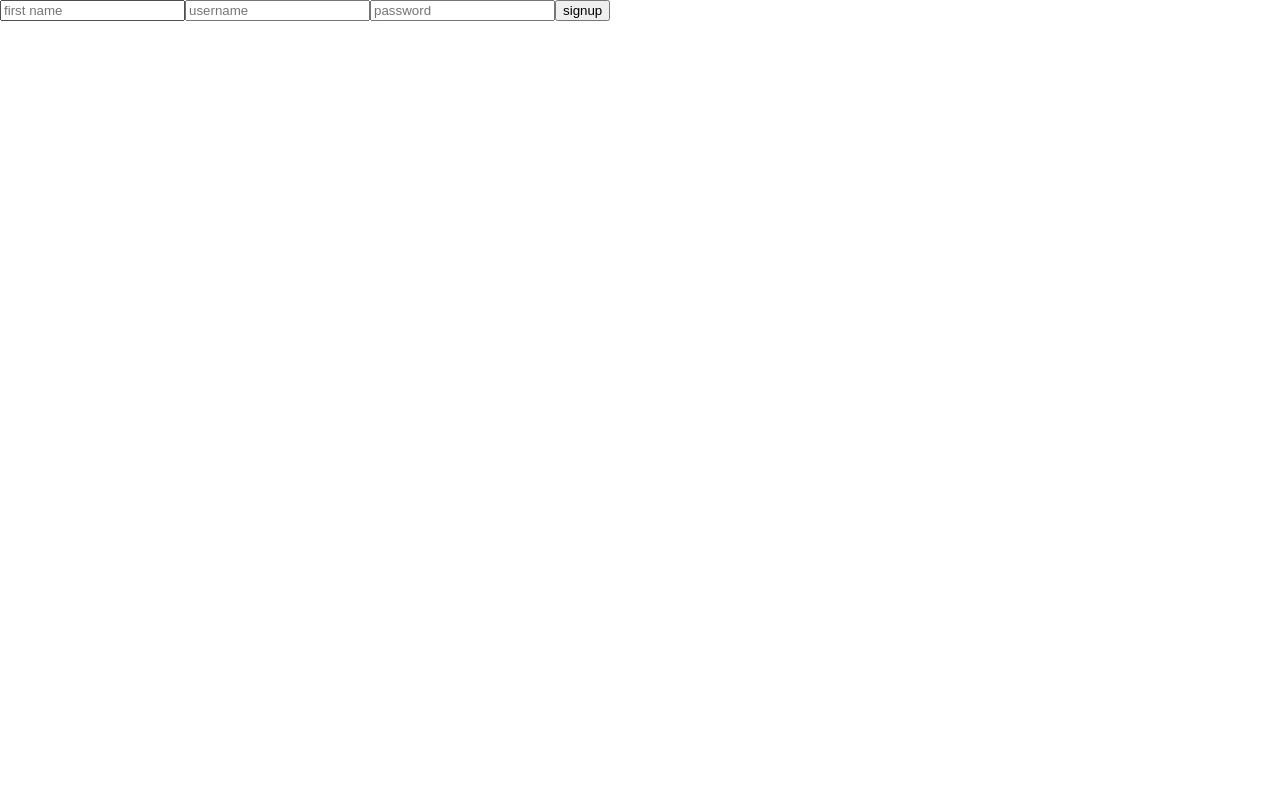
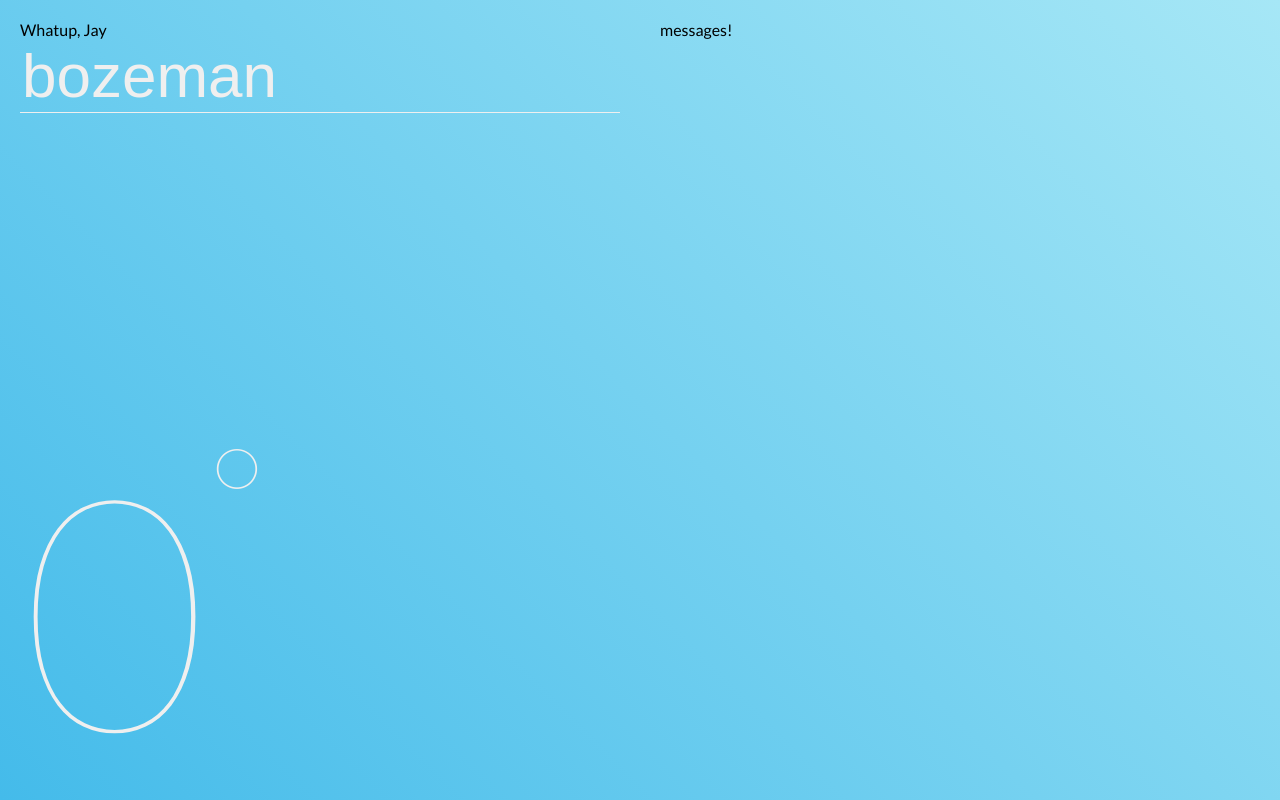
Before and after one commit to fair-weather-friends/seagull, a React app: page / in a window 1280 px wide. Built offline with nearby package versions, Linux system fonts and the light colour scheme; no server answers.

Commit message:
small style updates

```diff
--- a/client/App.js
+++ b/client/App.js
@@ -3,6 +3,7 @@ import { connect } from 'react-redux';
 import * as actions from './actions/actions';
 
 import WeatherComponent from './components/weather';
+import Messenger from './container/messenger';
 
 class App extends Component {
 
@@ -21,7 +22,7 @@ class App extends Component {
         }
         return (
             <div>
-                {!this.props.loggedIn &&
+                {/* {!this.props.loggedIn &&
                     <div className="signup-wrapper">
                         <form id='signUpForm' onSubmit={this.props.signUp}>
                             <input name='name' placeholder='first name' />
@@ -31,7 +32,7 @@ class App extends Component {
                         </form>
                     </div>
                 }
-                {this.props.loggedIn &&
+                {this.props.loggedIn && */}
                 <div className='wrapper' style={backgroundStyle}>
                     <WeatherComponent
                         user={this.props.user}
@@ -40,8 +41,9 @@ class App extends Component {
                         updateCurrentCity={this.props.updateCurrentCity}
                         getWeather={this.props.getWeather}
                     />
+                    <Messenger />
                 </div>
-                }
+                {/* } */}
             </div>
         )
     }
--- a/client/components/weather.js
+++ b/client/components/weather.js
@@ -2,7 +2,8 @@ import React from 'react';
 
 const WeatherComponent = (props) => {
     return (
-        <div>
+        <div className='half'>
+            <div className='inner'>
                 <div className='user-welcome'>
                     Whatup, {props.user}
                 </div>
@@ -15,6 +16,7 @@ const WeatherComponent = (props) => {
                 </div>
                 <div className='tempBg'></div>
             </div>
+        </div>
     );
 };
 
--- /dev/null
+++ b/client/container/messenger.js
@@ -0,0 +1,18 @@
+import React, { Component } from 'react';
+
+class Messenger extends Component {
+    constructor(props) {
+        super(props);
+    }
+    render() {
+        return (
+            <div className='half'>
+                <div className='inner'>
+                    messages!
+                </div>
+            </div>
+        );
+    }
+};
+
+export default Messenger;
--- a/client/reducers/reducer.js
+++ b/client/reducers/reducer.js
@@ -17,7 +17,7 @@ const initialState = {
     gradientStart: '#44bbea',
     gradientEnd: '#a6e7f6',
     loggedIn: false,
-    user: ''
+    user: 'Jay'
 };
 
 const reducer = (state = initialState, action) => {
--- a/client/scss/application.scss
+++ b/client/scss/application.scss
@@ -10,12 +10,21 @@ body {
 .wrapper {
     background-size: cover;
     height: 100%;
-    padding: 0 15px;
+    padding: 0;
     transition: all .3s ease-in-out;
 }
 
+.half {
+	float: left;
+	width: 50%;
+}
+
+.inner {
+	padding: 20px;
+}
+
 input.search {
-	width: 700px;
+	width: 100%;
 	font-size: 62px;
 	background: transparent;
 	border-top: none;
```
Also changed, not shown: 2 other files (tests, documents, lock files or other folders). Lines whose indentation alone changed are shown as unchanged.
